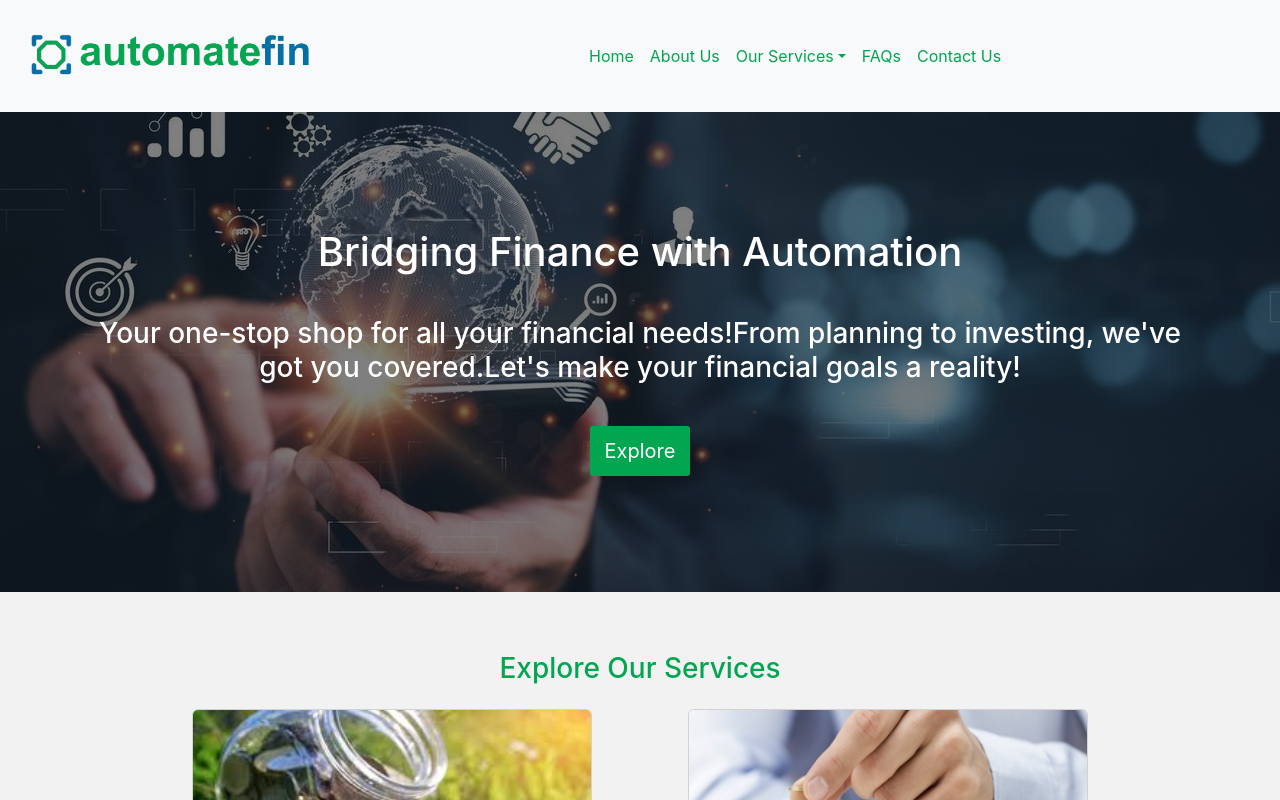
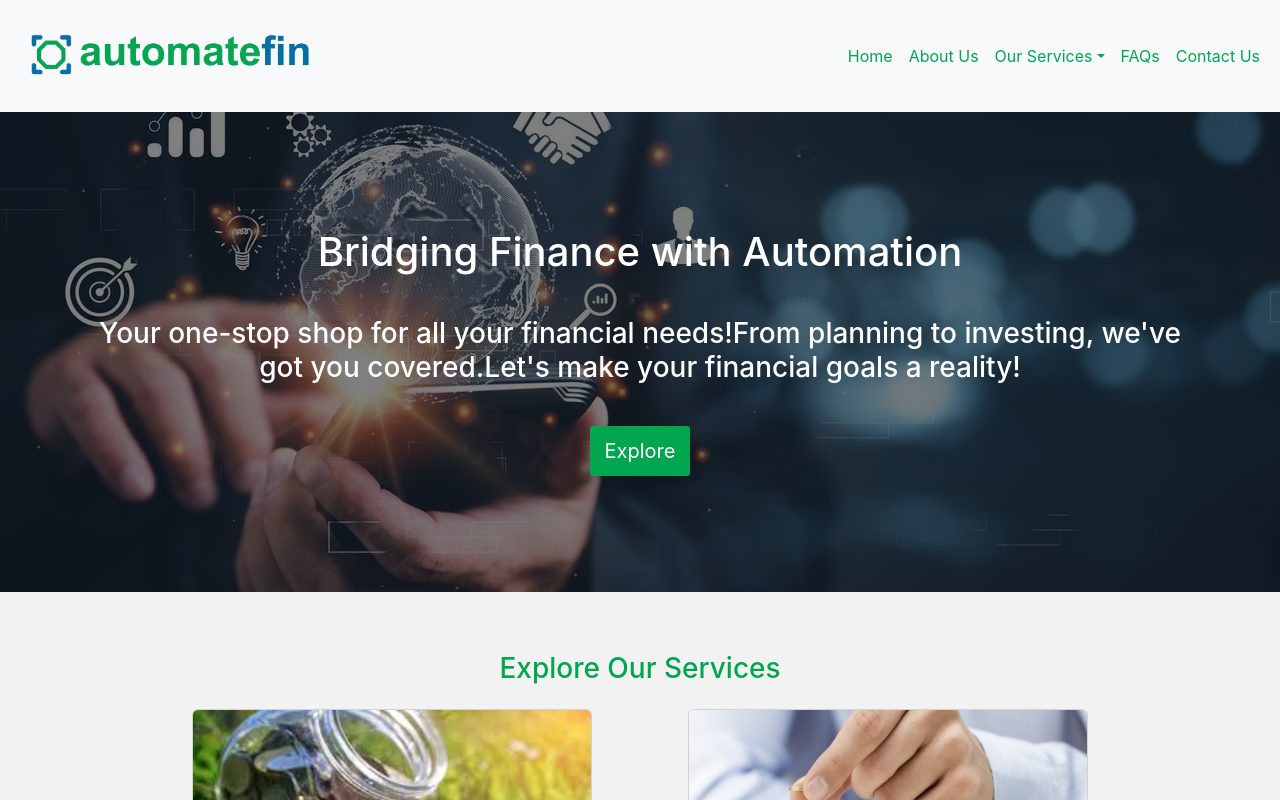
Before and after one commit to R4d104ct1v1ty/DgNote-Automatefin, a React (Create React App) app: page / in a window 1280 px wide. Shown: the top 800 px of the page. Built offline with nearby package versions, Linux system fonts and the light colour scheme.

Commit message:
Moved navbar links to the right

```diff
--- a/src/BNavbar.js
+++ b/src/BNavbar.js
@@ -10,8 +10,8 @@ const Navbar = () => {
     <button className="navbar-toggler" type="button" data-bs-toggle="collapse" data-bs-target="#navbarNavDropdown" aria-controls="navbarNavDropdown" aria-expanded="false" aria-label="Toggle navigation">
       <span className="navbar-toggler-icon"></span>
     </button>
-    <div className="collapse navbar-collapse" id="navbarNavDropdown">
-      <ul className="navbar-nav" style={{position:'relative', left:'25%'}}>
+    <div className="collapse navbar-collapse justify-content-end" id="navbarNavDropdown" >
+      <ul className="navbar-nav justify-content-end">
         <li className="nav-item">
           <Link to="/" className="nav-link" style={{color:'#02A650'}}>Home</Link>
         </li>
```
